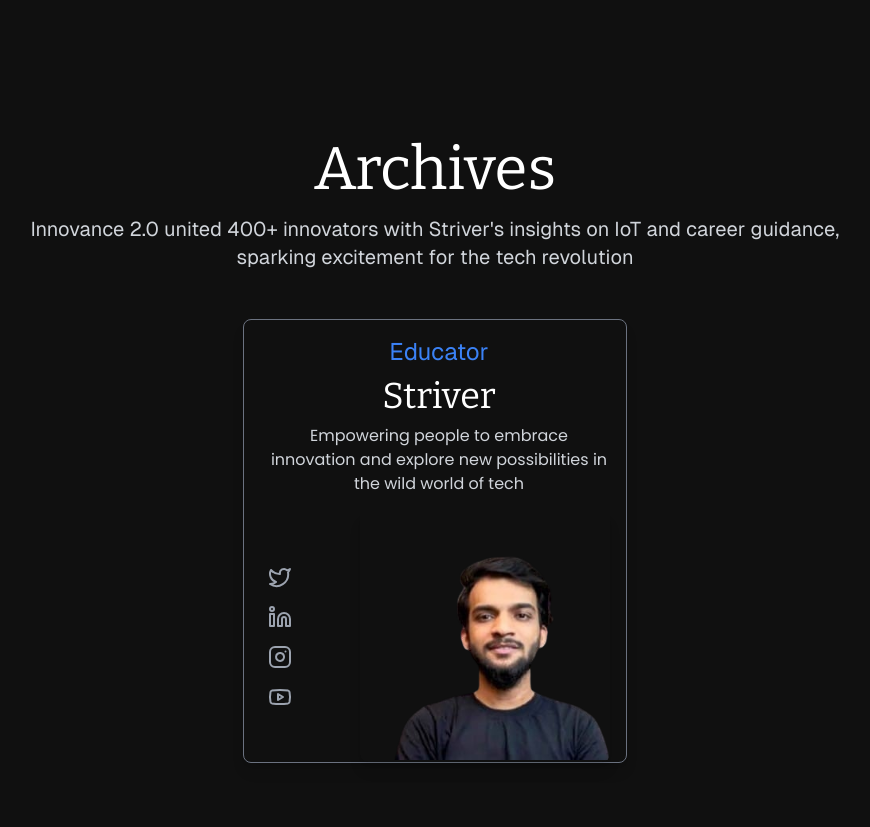
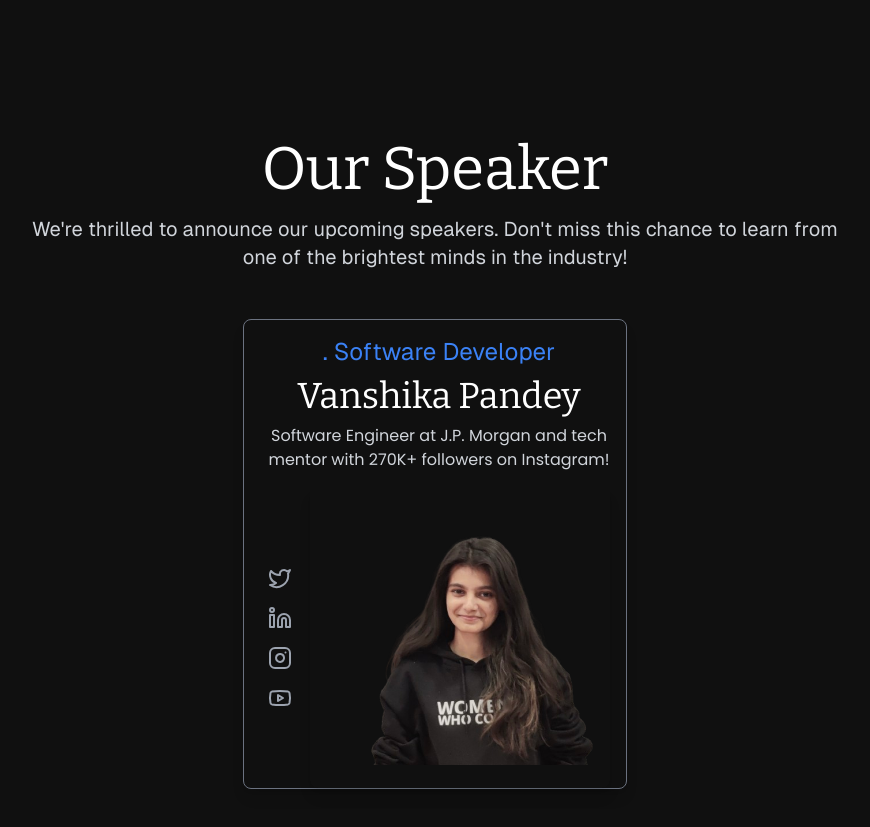
Before and after one commit to iot-lab-kiit/innovance-3.0, a Next.js app: page / in a window 1280 px wide. Shown: the part 4000-4827 px from the top of the page, without its empty margins (205-1075 px from the left). Built offline with nearby package versions, Linux system fonts and the light colour scheme.

Commit message:
speaker update

```diff
--- a/app/components/CardComponents/Card.tsx
+++ b/app/components/CardComponents/Card.tsx
@@ -15,17 +15,17 @@
 
 const speakers: Speaker[] = [
   {
-    name: "Striver",
-    title: "Educator",
+    name: "Vanshika Pandey",
+    title: ". Software Developer",
     description:
-      "Empowering people to embrace innovation and explore new possibilities in the wild world of tech",
-    image: "/assets/img/striver-final.png",
-    twitterUrl: "https://x.com/striver_79?lang=en",
+      "Software Engineer at J.P. Morgan and tech mentor with 270K+ followers on Instagram!",
+    image: "/assets/img/vanshika.png",
+    twitterUrl: "https://x.com/vanshikatech",
     linkedinUrl:
-      "https://www.linkedin.com/in/rajstriver?utm_source=share&utm_campaign=share_via&utm_content=profile&utm_medium=android_app",
+      "https://www.linkedin.com/in/vanshikapandeyy/",
     instagramUrl:
-      "https://www.instagram.com/striver_79?utm_source=ig_web_button_share_sheet&igsh=ZDNlZDc0MzIxNw%3D%3D",
-    youtubeUrl: "https://youtube.com/@striver_79?si=cUeIo7RvfZtcYWlL",
+      "https://www.instagram.com/codecrookshanks/",
+    youtubeUrl: "https://www.youtube.com/@Vanshikapandey30",
   },
 ];
 
@@ -46,11 +46,11 @@
     <div className="min-h-screen py-12 px-4 sm:px-6 lg:px-8 xl:px-12">
       <div className="max-w-[90%] xl:max-w-[70%] mx-auto">
         <h2 className="text-4xl sm:text-5xl lg:text-6xl font-bitter text-white text-center mb-4">
-          Archives
+          Our Speaker
         </h2>
         <p className="text-base sm:text-lg lg:text-xl font-geist text-gray-300 text-center mb-12">
-          Innovance 2.0 united 400+ innovators with Striver&apos;s insights on
-          IoT and career guidance, sparking excitement for the tech revolution
+          We&apos;re thrilled to announce our upcoming speakers. Don't miss this
+          chance to learn from one of the brightest minds in the industry!
         </p>
         <div className="gap-6 lg:gap-8 flex flex-col items-center">
           {speakers.map((speaker) => (
@@ -93,15 +93,15 @@
 
                 {/* Image with hover effect */}
                 <motion.div
-                  className="w-[150px] h-[150px] md:w-[200px] md:h-[200px] lg:w-[250px] lg:h-[250px] overflow-hidden rounded-lg shadow-lg"
+                  className="w-[150px] h-[150px] md:w-[200px] md:h-[200px] lg:w-[300px] lg:h-[300px] overflow-hidden rounded-lg shadow-lg"
                   whileHover={{ scale: 1.1, y: -10 }}
                   transition={{ type: "spring", stiffness: 200 }}
                 >
                   <Image
                     src={speaker.image}
                     alt={speaker.name}
-                    width={600}
-                    height={550}
+                    width={1000}
+                    height={850}
                     className="object-cover ml-4"
                     priority={true}
                   />
```
Also changed, not shown: public/assets/img/vanshika.png (added).
